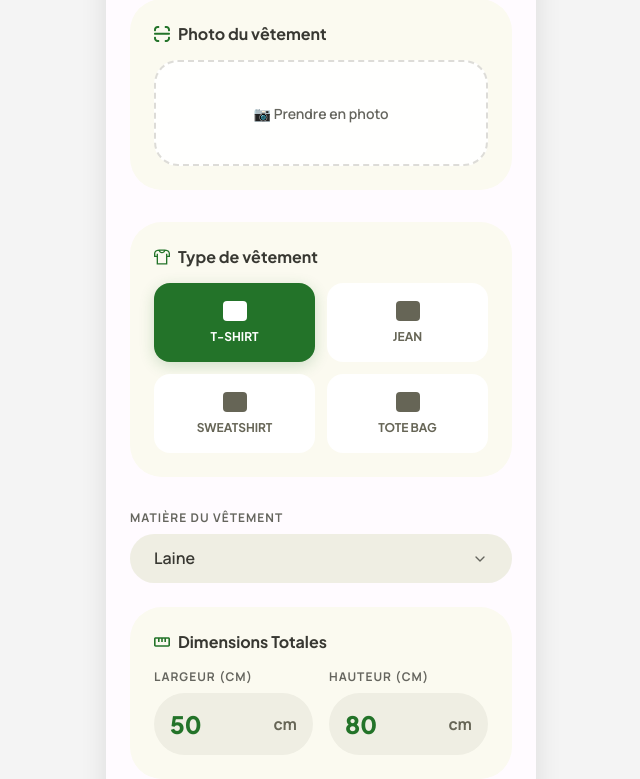
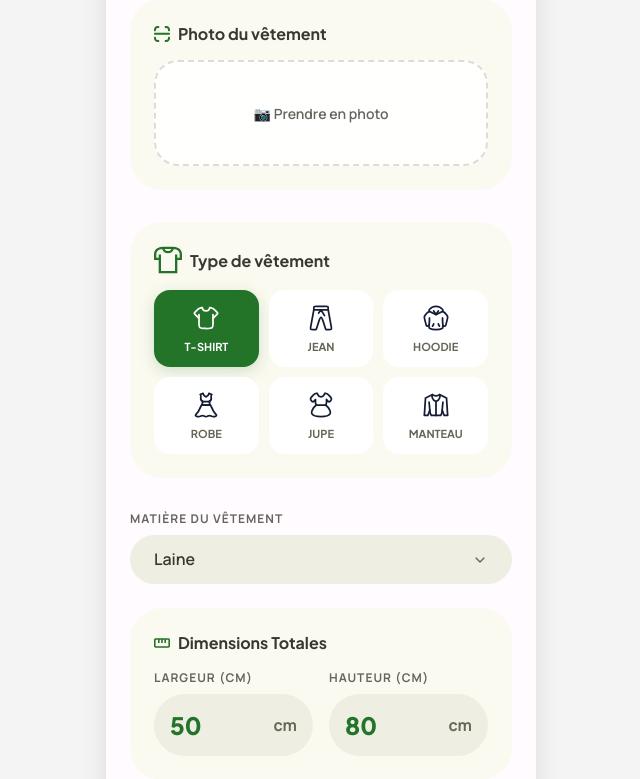
Before and after one commit to nils-demougeot/la_fabrique, a Django app: page /new_material/ in a window 1280 px wide. Shown: the part 213-992 px from the top of the page, without its empty margins (319-959 px from the left). Run offline with Django 5.2, Linux system fonts and the light colour scheme.

Commit message:
ajout types de vetements

```diff
--- a/core/templates/core/new_material.html
+++ b/core/templates/core/new_material.html
@@ -102,15 +102,45 @@
       color: var(--primary-green);
     }
 
-    .type-grid { display: grid; grid-template-columns: 1fr 1fr; gap: 12px; }
+    .type-grid {
+      display: grid;
+      grid-template-columns: repeat(3, 1fr);
+      gap: 10px;
+    }
+
     .type-btn {
-      background-color: white; border: 2px solid transparent; padding: 16px; border-radius: 16px;
-      display: flex; flex-direction: column; align-items: center; gap: 8px; cursor: pointer;
-      font-family: var(--font-title); font-size: 12px; font-weight: 700; text-transform: uppercase; color: var(--text-light-gray);
+      background-color: white;
+      border: 2px solid transparent;
+      padding: 12px 4px;
+      border-radius: 16px;
+      display: flex;
+      flex-direction: column;
+      align-items: center;
+      gap: 8px;
+      cursor: pointer;
+      font-family: var(--font-title);
+      font-size: 11px;
+      font-weight: 700;
+      text-transform: uppercase;
+      color: var(--text-light-gray);
+      transition: all 0.2s ease;
     }
-    .type-btn.active { background-color: var(--primary-green); color: white; box-shadow: 0 4px 15px rgba(35, 115, 41, 0.2); }
-    .type-icon { width: 24px; height: 20px; background-color: var(--text-light-gray); border-radius: 4px; }
-    .type-btn.active .type-icon { background-color: white; }
+
+    .type-btn.active {
+      background-color: var(--primary-green);
+      color: white;
+      box-shadow: 0 4px 15px rgba(35, 115, 41, 0.2);
+    }
+
+    .type-icon-img {
+      width: 28px;
+      height: 28px;
+      transition: filter 0.2s ease;
+    }
+
+    .type-btn.active .type-icon-img {
+      filter: brightness(0) invert(1);
+    }
 
     .details-section { display: flex; flex-direction: column; gap: 24px; }
     .input-group label { font-size: 12px; font-weight: 700; text-transform: uppercase; color: var(--text-gray); letter-spacing: 1px; margin-bottom: 8px; display: block; }
@@ -347,20 +377,39 @@
         <input type="hidden" name="clothing_type" id="clothing_type_input" value="tshirt">
 
         <section class="card">
-          <h2><img class="icon-square" src="{% static 'core/images/new-material/icon-shirt.svg' %}" alt="T-shirt"> Type de vêtement</h2>
+          <h2><img class="type-icon-img" src="{% static 'core/images/new-material/icon-shirt.svg' %}" alt="Vêtement"> Type de vêtement</h2>
           <div class="type-grid">
+
             <button type="button" class="type-btn active" data-type="tshirt">
-              <div class="type-icon"></div> T-Shirt
+              <img class="type-icon-img" src="{% static 'core/images/new-material/shirt.svg' %}" alt="Shirt">
+              T-Shirt
             </button>
+
             <button type="button" class="type-btn" data-type="jean">
-              <div class="type-icon"></div> Jean
+              <img class="type-icon-img" src="{% static 'core/images/new-material/pants.svg' %}" alt="Pantalon">
+              Jean
             </button>
-            <button type="button" class="type-btn" data-type="sweat">
-              <div class="type-icon"></div> Sweatshirt
+
+            <button type="button" class="type-btn" data-type="hoodie">
+              <img class="type-icon-img" src="{% static 'core/images/new-material/hoodie.svg' %}" alt="Hoodie">
+              Hoodie
             </button>
-            <button type="button" class="type-btn" data-type="totebag">
-              <div class="type-icon"></div> Tote Bag
+
+            <button type="button" class="type-btn" data-type="robe">
+              <img class="type-icon-img" src="{% static 'core/images/new-material/dress.svg' %}" alt="Robe">
+              Robe
             </button>
+
+            <button type="button" class="type-btn" data-type="jupe">
+              <img class="type-icon-img" src="{% static 'core/images/new-material/skirt.svg' %}" alt="Jupe">
+              Jupe
+            </button>
+
+            <button type="button" class="type-btn" data-type="manteau">
+              <img class="type-icon-img" src="{% static 'core/images/new-material/cardigan.svg' %}" alt="Manteau">
+              Manteau
+            </button>
+
           </div>
         </section>
 
```
Also changed, not shown: core/static/core/images/new-material/cardigan.svg (added), core/static/core/images/new-material/dress.svg (added), core/static/core/images/new-material/hoodie.svg (added), core/static/core/images/new-material/pants.svg (added), core/static/core/images/new-material/shirt.svg (added), core/static/core/images/new-material/skirt.svg (added).
